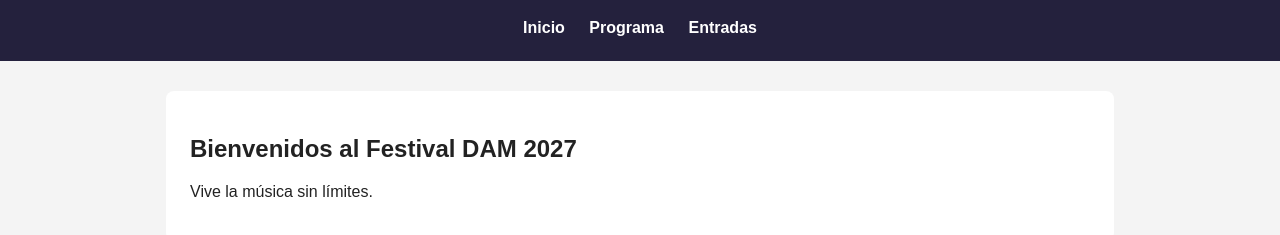
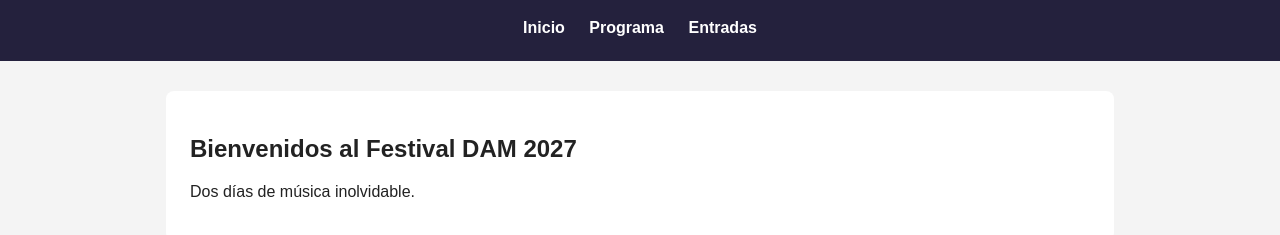
Before and after one commit to lahuertalahuerta25-rgb/festival-dam-2027, a plain HTML site: page index.html in a window 1280 px wide. Shown: the part 85-320 px from the top of the page. Drawn offline with Linux system fonts and the light colour scheme.

Commit message:
Cambiar el eslogan a Dos días de música inolvidable

```diff
--- a/index.html
+++ b/index.html
@@ -19,7 +19,7 @@
 
     <main>
         <h2>Bienvenidos al Festival DAM 2027</h2>
-        <p>Vive la música sin límites.</p>
+       <p>Dos días de música inolvidable.</p>
     </main>
 </body>
 </html>
```
